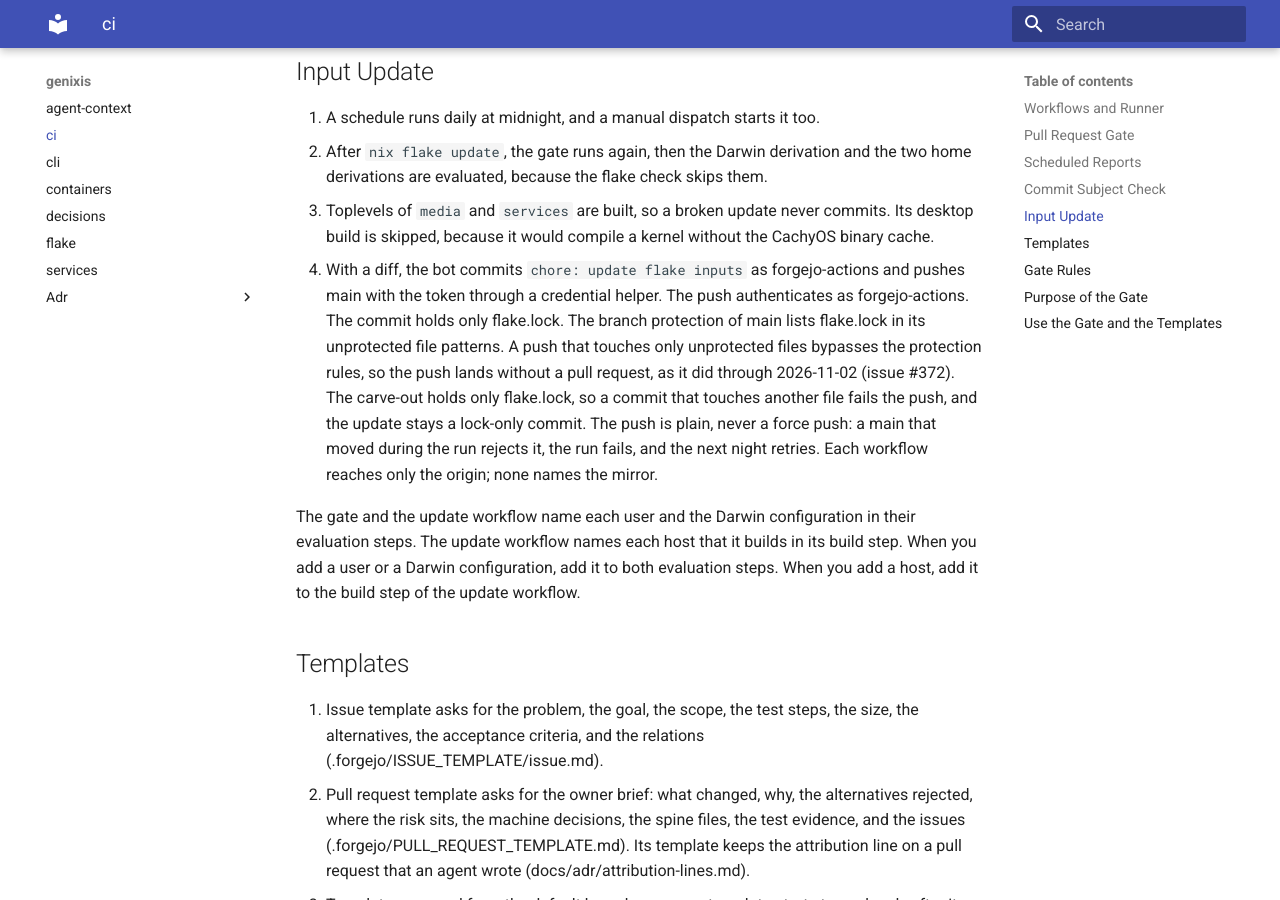
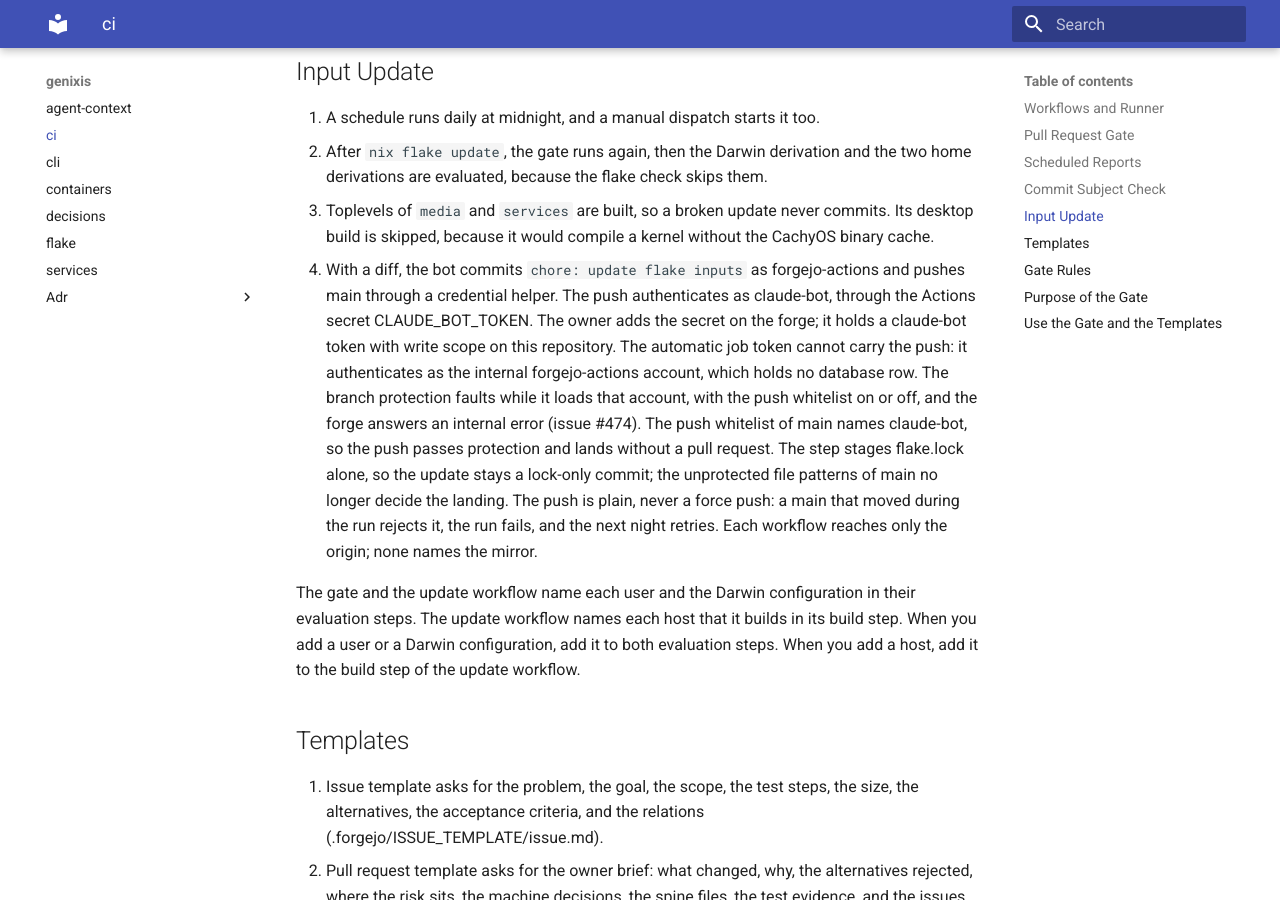
Before and after one commit to Jracon/genixis, an MkDocs documentation site: the page built from docs/ci.md, in a window 1280 px wide and 900 px high, scrolled down 5637 px. Built offline with MkDocs 1.6.1 and Material for MkDocs 9.7.7, drawn with Linux system fonts in a browser that asks for light colours.

Commit message:
ci(flake)!: push the nightly lock update as claude-bot
The nightly push of the lock commit fails with a forge internal error
since the direct push came back on 2026-11-14. The journal of the
dispatch run of 2026-11-17 names the cause: preReceiveBranch faults on
GetUserByID with uid -2, the internal forgejo-actions account of the
automatic job token. That account holds no database row, so the
protection faults while it loads the pusher, and the forge answers
500. The failing commits touched only flake.lock, and the fault hits
with the push whitelist on and off, so neither the carve-out for
unprotected files nor a whitelist entry can carry the job token.

The push now authenticates as claude-bot through the Actions secret
CLAUDE_BOT_TOKEN, a claude-bot token with write scope on this
repository. claude-bot is a real login, and the push whitelist of main
names it, so the protection resolves the pusher and lets the push
pass. The step stages flake.lock alone, so the commit stays lock-only.
An empty secret fails the step with a message that names it.

BREAKING CHANGE: add the Actions secret CLAUDE_BOT_TOKEN on the forge
before the next nightly: a claude-bot token with write scope on
jracon/genixis, under the Actions secrets of the repository settings.
Until it exists, the push step fails and names the secret. The push
whitelist of main must name claude-bot when it comes back on.

Co-Authored-By: Claude Code <noreply@anthropic.com>

```diff
--- a/docs/ci.md
+++ b/docs/ci.md
@@ -60,7 +60,7 @@ One script holds the subject walk (.forgejo/scripts/check-commit-subjects.sh). T
 1. A schedule runs daily at midnight, and a manual dispatch starts it too.
 2. After `nix flake update`, the gate runs again, then the Darwin derivation and the two home derivations are evaluated, because the flake check skips them.
 3. Toplevels of `media` and `services` are built, so a broken update never commits. Its desktop build is skipped, because it would compile a kernel without the CachyOS binary cache.
-4. With a diff, the bot commits `chore: update flake inputs` as forgejo-actions and pushes main with the token through a credential helper. The push authenticates as forgejo-actions. The commit holds only flake.lock. The branch protection of main lists flake.lock in its unprotected file patterns. A push that touches only unprotected files bypasses the protection rules, so the push lands without a pull request, as it did through 2026-11-02 (issue #372). The carve-out holds only flake.lock, so a commit that touches another file fails the push, and the update stays a lock-only commit. The push is plain, never a force push: a main that moved during the run rejects it, the run fails, and the next night retries. Each workflow reaches only the origin; none names the mirror.
+4. With a diff, the bot commits `chore: update flake inputs` as forgejo-actions and pushes main through a credential helper. The push authenticates as claude-bot, through the Actions secret CLAUDE_BOT_TOKEN. The owner adds the secret on the forge; it holds a claude-bot token with write scope on this repository. The automatic job token cannot carry the push: it authenticates as the internal forgejo-actions account, which holds no database row. The branch protection faults while it loads that account, with the push whitelist on or off, and the forge answers an internal error (issue #474). The push whitelist of main names claude-bot, so the push passes protection and lands without a pull request. The step stages flake.lock alone, so the update stays a lock-only commit; the unprotected file patterns of main no longer decide the landing. The push is plain, never a force push: a main that moved during the run rejects it, the run fails, and the next night retries. Each workflow reaches only the origin; none names the mirror.
 
 The gate and the update workflow name each user and the Darwin configuration in their evaluation steps. The update workflow names each host that it builds in its build step. When you add a user or a Darwin configuration, add it to both evaluation steps. When you add a host, add it to the build step of the update workflow.
 
```
Also changed, not shown: 1 other file.
